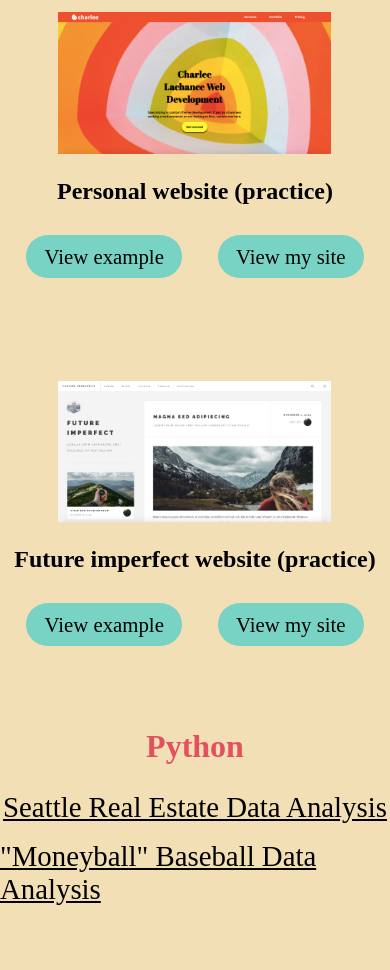
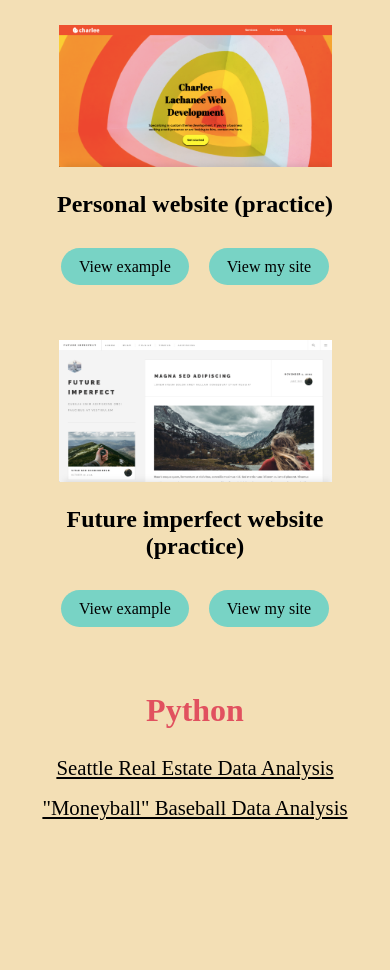
Before and after one commit to charleelachance/portfolio, a plain HTML site: page html/coding.html in a window 390 px wide. Shown: the part 258-1228 px from the top of the page. After the commit the page ends 1094 px from the top, so only its background shows below. Drawn offline with Linux system fonts and the light colour scheme; a web font is replaced by a local one.

Commit message:
Finished coding media queries

```diff
--- a/css/coding.css
+++ b/css/coding.css
@@ -24,6 +24,7 @@
 h3 {
   font-size: 2rem;
   margin-bottom: 2.5rem;
+  text-align: center;
 }
 
 .more-button {
@@ -40,6 +41,7 @@ h3 {
   font-size: 1.8rem;
   margin-bottom: 1rem;
   transition: all .3s;
+  text-align: center;
 }
 
 .python-links a:hover {
@@ -49,6 +51,9 @@ h3 {
 @media screen and (max-width: 900px) {
   h3 {
     font-size: 1.5rem;
+    width: 90vw;
+    margin-left: auto;
+    margin-right: auto;
   }
 
   .red-title {
@@ -59,3 +64,31 @@ h3 {
     font-size: 1.3rem;
   }
 }
+
+@media screen and (max-width: 500px) {
+  .web-dev-title {
+    margin-bottom: 2.5rem;
+  }
+
+  .building-web-container {
+    margin-bottom: 4rem;
+  }
+
+  .future-container {
+    margin-bottom: 3rem;
+  }
+
+  .more-button {
+    font-size: 1rem;
+    margin: 0 0.5rem;
+  }
+
+  .python-links {
+    width: 80vw;
+    margin: 0 auto;
+  }
+
+  .python-links a {
+    font-size: 1.3rem;
+  }
+}
--- a/html/coding.html
+++ b/html/coding.html
@@ -54,7 +54,7 @@
           </div>
         </div>
 
-        <div class="website-container">
+        <div class="website-container future-container">
           <img src="../images/future-imperfect.png" alt="Screenshot of my Future Imperfect site" class='project-img'>
 
           <h3>Future imperfect website (practice)</h3>
@@ -68,7 +68,7 @@
 
 
       <section class="python-container">
-        <h2 class="red-title">Python</h2>
+        <h2 class="red-title python-title">Python</h2>
 
         <div class="python-links">
           <a href="https://colab.research.google.com/drive/18MgHU0nCeU75XB0yOFsPn5FYOqUcyOe5?usp=sharing" target="_blank">Seattle Real Estate Data Analysis</a>
```
